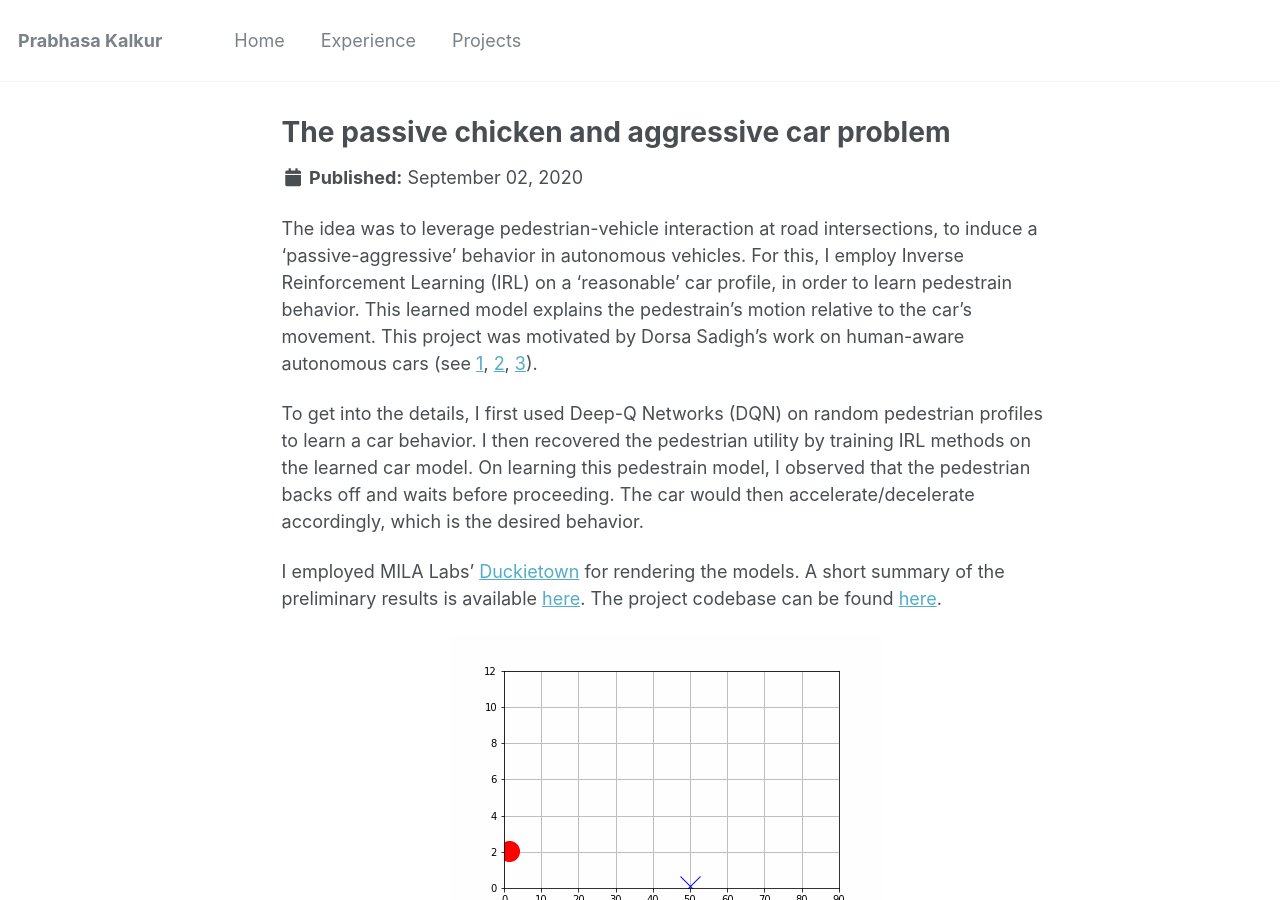
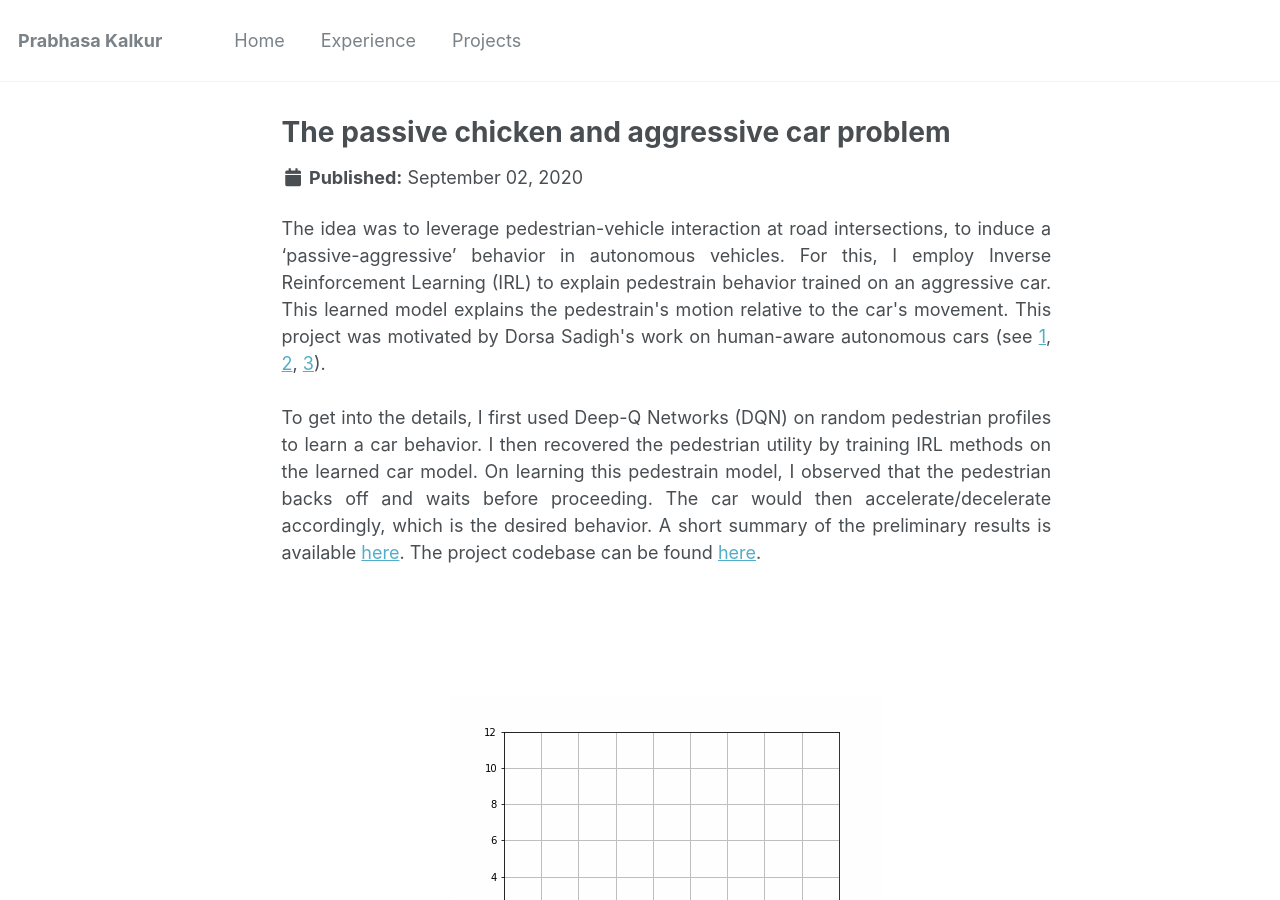
Before and after one commit to prabhasak/prabhasak.github.io, a Jekyll site: the page built from _projects/2020-09-01-chicken.md, in a window 1280 px wide and 900 px high. Built offline with Jekyll 4.4.1, drawn with Linux system fonts in a browser that asks for light colours.

```diff
--- a/_projects/2020-09-01-chicken.md
+++ b/_projects/2020-09-01-chicken.md
@@ -16,11 +16,18 @@ tags:
 <!-- Summary
 ====== -->
 
-The idea was to leverage pedestrian-vehicle interaction at road intersections, to induce a ‘passive-aggressive’ behavior in autonomous vehicles. For this, I employ Inverse Reinforcement Learning (IRL) on a 'reasonable' car profile, in order to learn pedestrain behavior. This learned model explains the pedestrain's motion relative to the car's movement. This project was motivated by Dorsa Sadigh's work on human-aware autonomous cars (see [1](http://iliad.stanford.edu/pdfs/publications/sadigh2016information.pdf), [2](http://iliad.stanford.edu/pdfs/publications/sadigh2016planning.pdf), [3](http://iliad.stanford.edu/pdfs/publications/sadigh2018verifying.pdf)).
+<div style="text-align: justify">
 
-To get into the details, I first used Deep-Q Networks (DQN) on random pedestrian profiles to learn a car behavior. I then recovered the pedestrian utility by training IRL methods on the learned car model. On learning this pedestrain model, I observed that the pedestrian backs off and waits before proceeding. The car would then accelerate/decelerate accordingly, which is the desired behavior.
+The idea was to leverage pedestrian-vehicle interaction at road intersections, to induce a ‘passive-aggressive’ behavior in autonomous vehicles. For this, I employ Inverse Reinforcement Learning (IRL) to explain pedestrain behavior trained on an aggressive car. This learned model explains the pedestrain's motion relative to the car's movement. This project was motivated by Dorsa Sadigh's work on human-aware autonomous cars (see <a href="https://iliad.stanford.edu/pdfs/publications/sadigh2016information.pdf">1</a>, <a href="https://iliad.stanford.edu/pdfs/publications/sadigh2016planning.pdf">2</a>, <a href="http://iliad.stanford.edu/pdfs/publications/sadigh2018verifying.pdf">3</a>). <br><br>
 
-I employed MILA Labs' [Duckietown](https://www.duckietown.org/) for rendering the models. A short summary of the preliminary results is available [here](https://prabhasak.github.io/files/CarPed_DQN.pdf). The project codebase can be found [here](https://github.com/prabhasak/chicken).
+To get into the details, I first used Deep-Q Networks (DQN) on random pedestrian profiles to learn a car behavior. I then recovered the pedestrian utility by training IRL methods on the learned car model. On learning this pedestrain model, I observed that the pedestrian backs off and waits before proceeding. The car would then accelerate/decelerate accordingly, which is the desired behavior. A short summary of the preliminary results is available <a href="https://prabhasak.github.io/files/CarPed_DQN.pdf">here</a>. The project codebase can be found <a href="https://github.com/prabhasak/chicken">here</a>.
+
+<!-- I employed MILA Labs' [Duckietown](https://www.duckietown.org/) for rendering the models.  -->
+
+</div>
+
+<br><br> <br><br>
+
 <!-- The project GitHub can be found at <h1>{{ page.github }}</h1>. -->
 
 <!-- <figure>
```
Also changed, not shown: _experience/2020-09-01-iisc-1.md (+1 -1 lines), _projects/2020-09-01-minecraft.md (+4 -4 lines), _projects/2020-11-01-tableau.md (+4 -4 lines), _projects/2021-09-01-supervised.md (+3 -3 lines), 1 other file.
